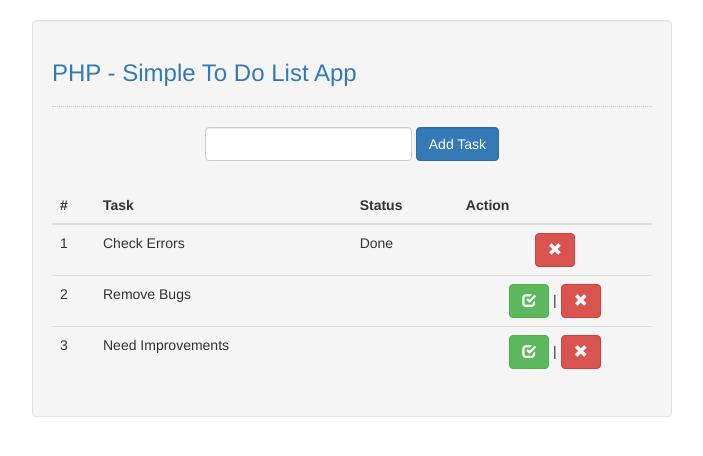
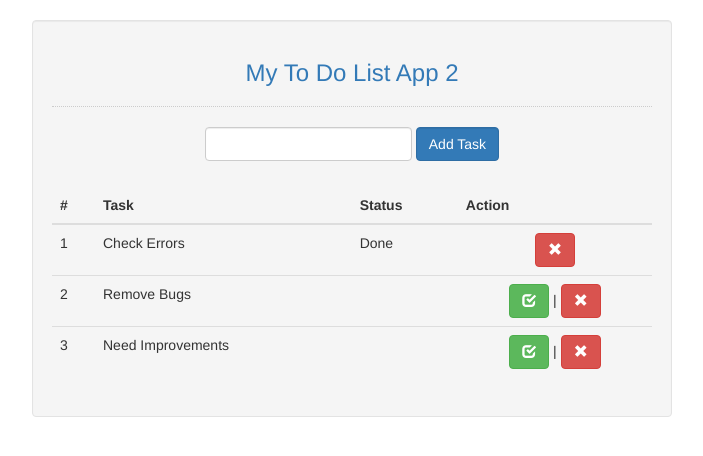
Before and after one commit to Vishal0za/PHP-Projects, a PHP site: page / in a window 1280 px wide. Shown: the part 50-506 px from the top of the page, without its empty margins (288-991 px from the left). Run offline with PHP 8.4, Linux system fonts and the light colour scheme; data comes from the database, SQL or seed files in the repository.

Commit message:
third time update index.php

```diff
--- a/todo_List_App_2-CRUD/index.php
+++ b/todo_List_App_2-CRUD/index.php
@@ -12,7 +12,7 @@
 	</nav>
 	<div class="col-md-3"></div>
 	<div class="col-md-6 well">
-		<h3 class="text-primary">PHP - Simple To Do List App</h3>
+		<h3 style="text-align:center" class="text-primary">My To Do List App 2</h3>
 		<hr style="border-top:1px dotted #ccc;"/>
 		<div class="col-md-2"></div>
 		<div class="col-md-8">
```
